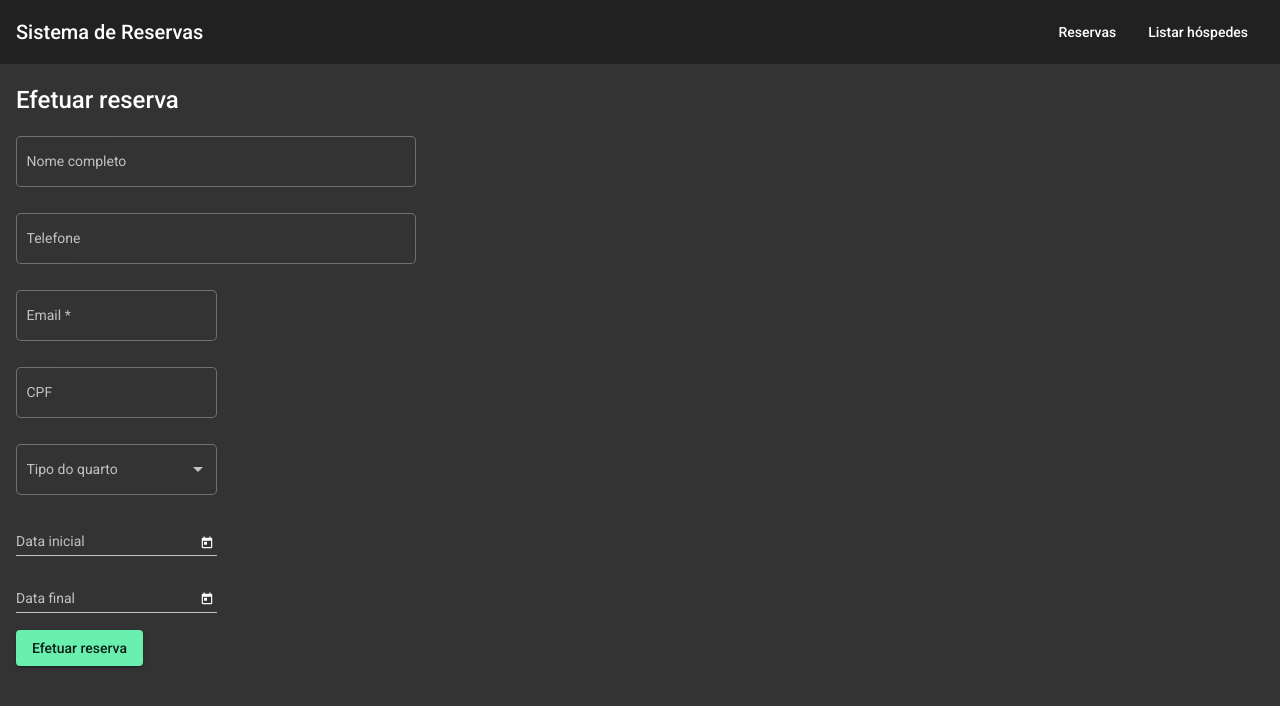
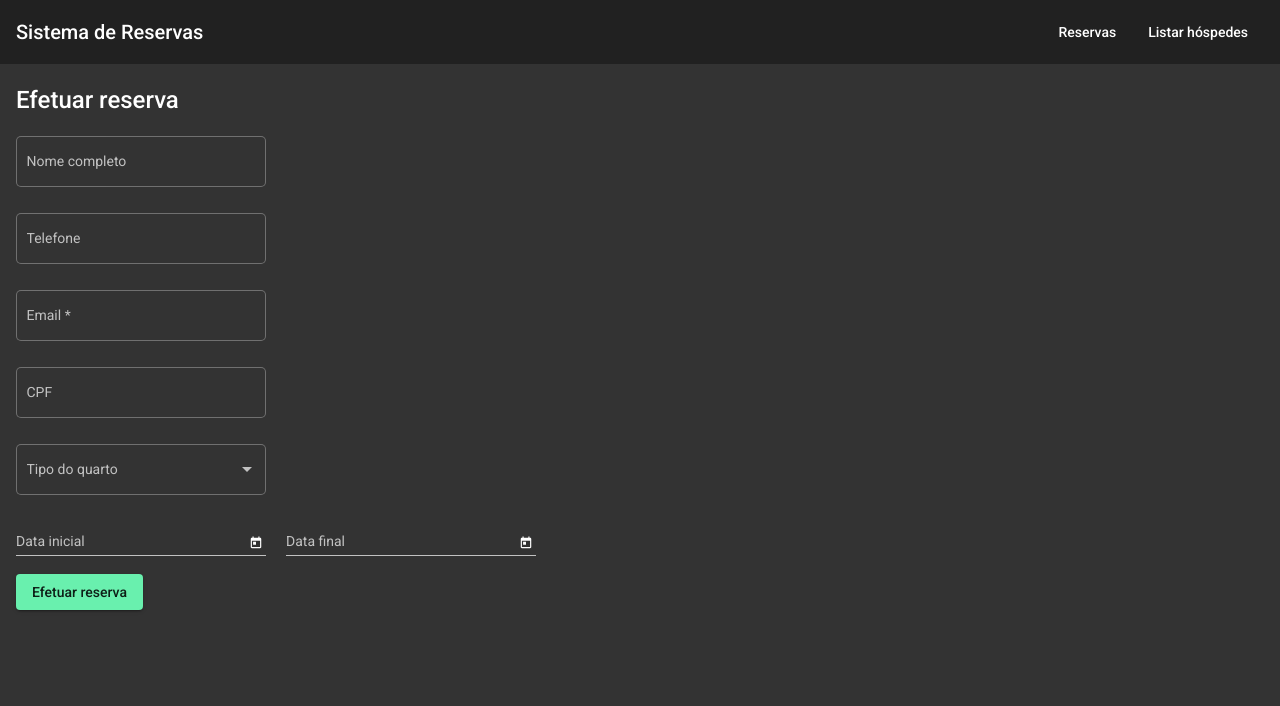
Before and after one commit to viunow/sistemaDeReservasFrontend, an Angular app: page /efetuar-reserva in a window 1280 px wide. Shown: the top 706 px of the page. Built offline with nearby package versions, Linux system fonts and the light colour scheme.

Commit message:
ajustes nas telas de efetuar e modificar reserva

```diff
--- a/src/app/app.module.ts
+++ b/src/app/app.module.ts
@@ -12,7 +12,7 @@ import { MatGridListModule } from '@angular/material/grid-list';
 import { MatInputModule } from '@angular/material/input';
 import { MatFormFieldModule } from '@angular/material/form-field';
 import { MatDatepickerModule } from '@angular/material/datepicker';
-import { MatNativeDateModule } from '@angular/material/core';
+import { MatNativeDateModule, MAT_DATE_LOCALE } from '@angular/material/core';
 import { MatSelectModule } from '@angular/material/select';
 
 import { AppComponent } from './app.component';
@@ -52,7 +52,9 @@ import { ListarHospedesComponent } from './listar-hospedes/listar-hospedes.compo
     MatNativeDateModule,
     MatSelectModule
   ],
-  providers: [],
+  providers: [
+    {provide: MAT_DATE_LOCALE, useValue: 'en-GB'},
+  ],
   bootstrap: [AppComponent]
 })
 export class AppModule { }
--- a/src/app/cancelar-reserva/cancelar-reserva.component.css
+++ b/src/app/cancelar-reserva/cancelar-reserva.component.css
@@ -0,0 +1,7 @@
+.container {
+    padding: 20px 16px;
+}
+
+h1 {
+    font-weight: 500;
+}
--- a/src/app/cancelar-reserva/cancelar-reserva.component.html
+++ b/src/app/cancelar-reserva/cancelar-reserva.component.html
@@ -1 +1,6 @@
-<p>cancelar-reserva works!</p>
+<div class="container">
+    <div class="container-conteudo">
+        <h1>Cancelar reserva</h1>
+    </div>
+</div>
+<router-outlet></router-outlet>
--- a/src/app/efetuar-reserva/efetuar-reserva.component.css
+++ b/src/app/efetuar-reserva/efetuar-reserva.component.css
@@ -12,6 +12,16 @@ h1 {
     width: 100%;
 }
 
+.efetuar-reserva-field {
+    width: 250px;
+}
+
 .efetuar-reserva-form-field {
     width: 100%;
 }
+
+.datas-container {
+    display: flex;
+    justify-content: space-between;
+    width: 520px;
+}
--- a/src/app/efetuar-reserva/efetuar-reserva.component.html
+++ b/src/app/efetuar-reserva/efetuar-reserva.component.html
@@ -4,28 +4,28 @@
     </div>
 
     <form class="efetuar-reserva-form">
-        <mat-form-field id="nome-completo-form" class="efetuar-reserva-form-field" appearance="outline">
+        <mat-form-field id="nome-completo-field" class="efetuar-reserva-field" appearance="outline">
           <mat-label>Nome completo</mat-label>
           <input matInput placeholder="Nome completo">
         </mat-form-field>
 
-        <mat-form-field id="telefone-form" class="efetuar-reserva-form-field" appearance="outline">
+        <mat-form-field id="telefone-field" class="efetuar-reserva-field" appearance="outline">
             <mat-label>Telefone</mat-label>
             <input matInput placeholder="Telefone">
         </mat-form-field>
 
-        <mat-form-field id="email-form" appearance="outline">
+        <mat-form-field id="email-field" class="efetuar-reserva-field" appearance="outline">
             <mat-label>Email</mat-label>
             <input matInput placeholder="email@examplo.com" [formControl]="email" required>
             <mat-error *ngIf="email.invalid">{{getErrorMessage()}}</mat-error>
         </mat-form-field>
 
-        <mat-form-field id="cpf-form" class="efetuar-reserva-cpf-form-field" appearance="outline">
+        <mat-form-field id="cpf-field" class="efetuar-reserva-field" appearance="outline">
             <mat-label>CPF</mat-label>
             <input matInput placeholder="CPF">
         </mat-form-field>
 
-        <mat-form-field appearance="outline">
+        <mat-form-field id="tipoquarto-field" class="efetuar-reserva-field" appearance="outline">
             <mat-label>Tipo do quarto</mat-label>
             <mat-select>
               <mat-option value="convencional">Convencional</mat-option>
@@ -33,21 +33,23 @@
             </mat-select>
         </mat-form-field>
 
-        <mat-form-field>
+        <div class="datas-container">
+            <mat-form-field id="datainicial-field" class="efetuar-reserva-field">
                 <mat-label>Data inicial</mat-label>
                 <input matInput [matDatepicker]="picker">
                 <mat-datepicker-toggle matSuffix [for]="picker"></mat-datepicker-toggle>
                 <mat-datepicker #picker></mat-datepicker>
             </mat-form-field>
 
-        <mat-form-field>
+            <mat-form-field id="datafinal-field" class="efetuar-reserva-field">
                 <mat-label>Data final</mat-label>
                 <input matInput [matDatepicker]="picker2">
                 <mat-datepicker-toggle matSuffix [for]="picker2"></mat-datepicker-toggle>
                 <mat-datepicker #picker2></mat-datepicker>
             </mat-form-field>
-        <br>
-        <a href="/enviar-formulario"><button mat-raised-button color="accent" class="button-efetuar-reserva">Efetuar reserva</button></a>
+        </div>
+
+        <a id="enviar-form" class="enviar-form" href="/enviar-formulario"><button mat-raised-button color="accent" class="button-efetuar-reserva">Efetuar reserva</button></a>
 
         <!-- <mat-form-field appearance="fill">
             <mat-label>Enter a date range</mat-label>
--- a/src/app/efetuar-reserva/efetuar-reserva.component.ts
+++ b/src/app/efetuar-reserva/efetuar-reserva.component.ts
@@ -1,6 +1,6 @@
 import { Component, OnInit } from '@angular/core';
 import { EfetuarReservaService } from './efetuar-reserva.service';
-import { FormControl, FormGroup, Validators } from '@angular/forms';
+import { FormControl, Validators } from '@angular/forms';
 
 @Component({
   selector: 'app-efetuar-reserva',
--- a/src/app/modificar-reserva/modificar-reserva.component.css
+++ b/src/app/modificar-reserva/modificar-reserva.component.css
@@ -0,0 +1,7 @@
+.container {
+    padding: 20px 16px;
+}
+
+h1 {
+    font-weight: 500;
+}
```
Lines whose indentation alone changed are shown as unchanged.
